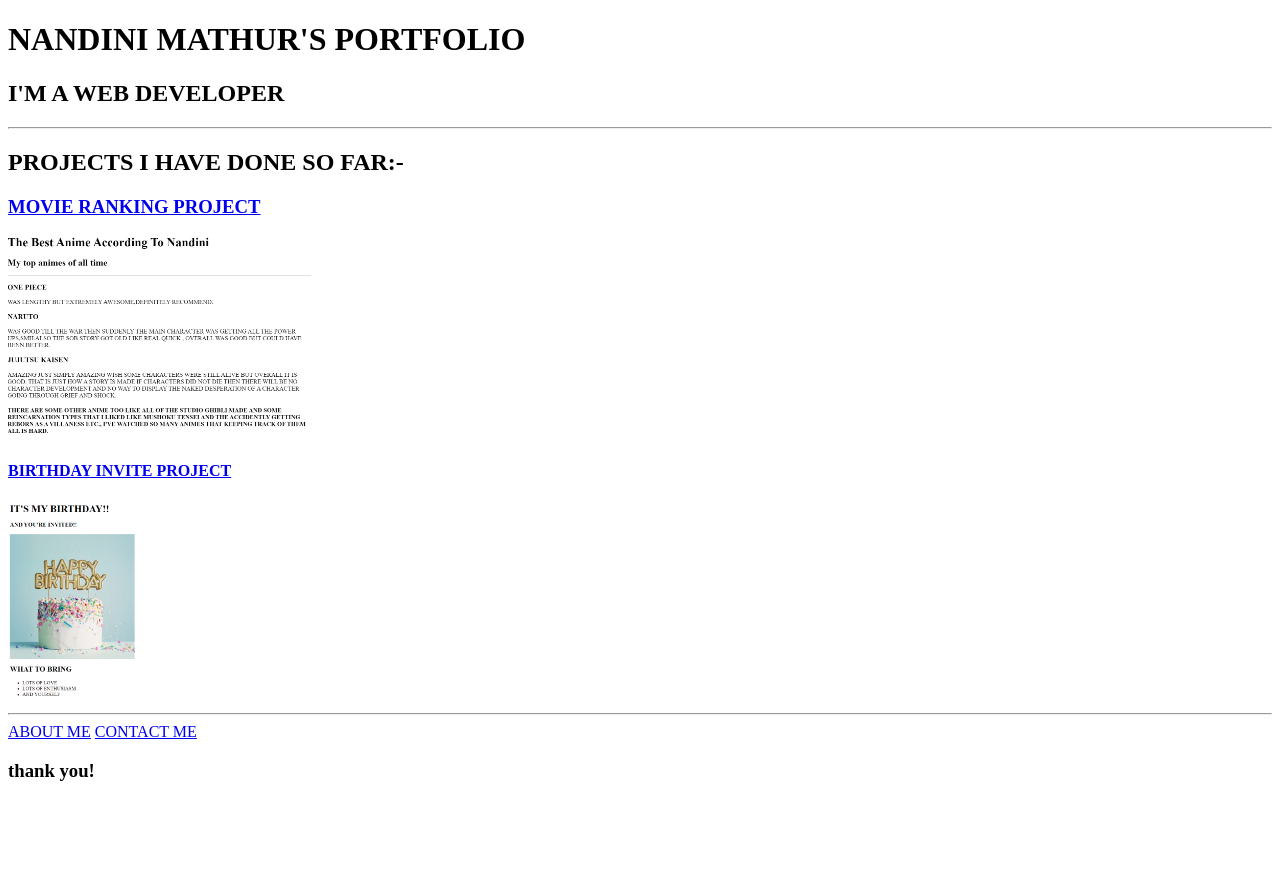
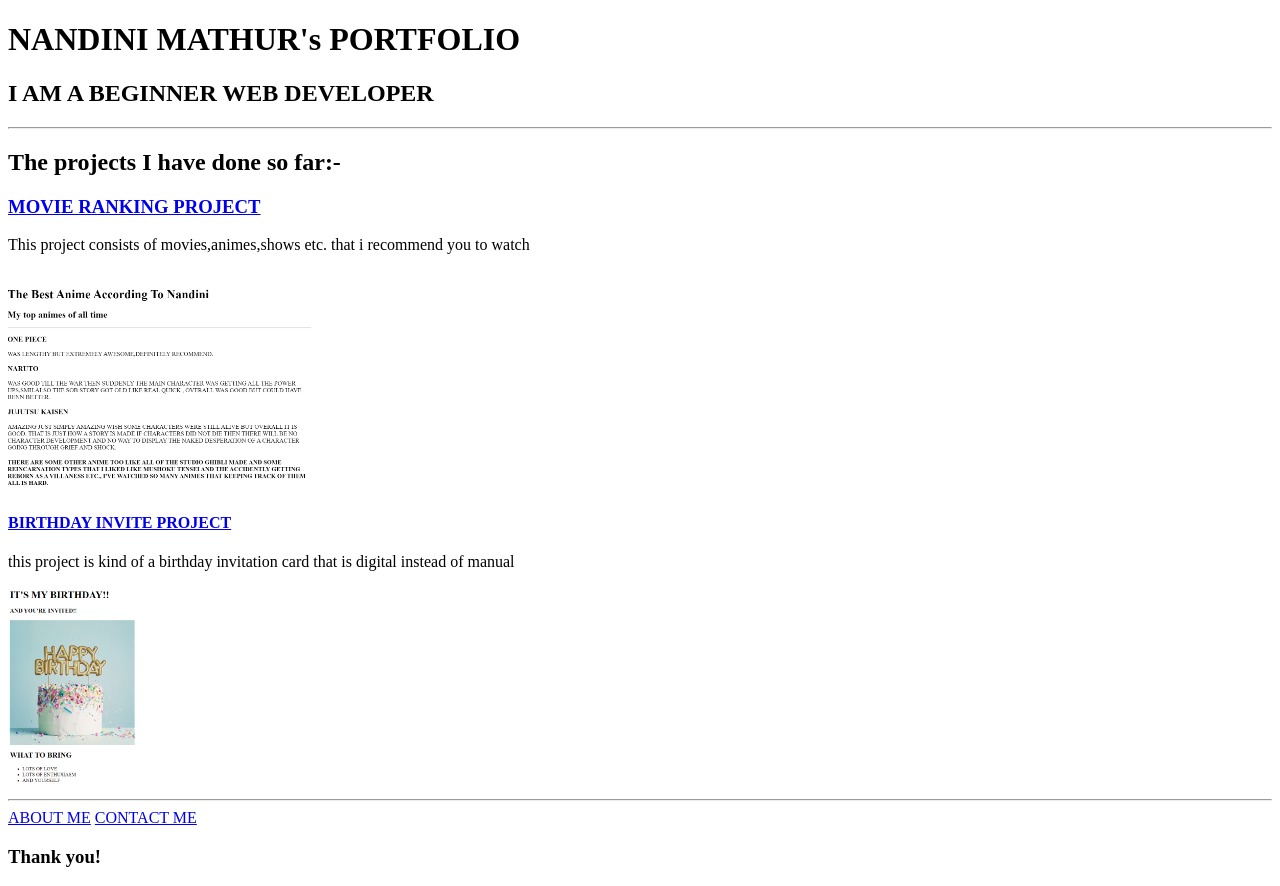
Before and after one commit to nandini-mathur/portfolio, a plain HTML site: page index.html in a window 1280 px wide. Before the commit the page ends 800 px from the top, so only its background shows below. Drawn offline with Linux system fonts and the light colour scheme.

Commit message:
Update index.html

```diff
--- a/index.html
+++ b/index.html
@@ -2,20 +2,22 @@
 <html lang="en">
 <head>
     <meta charset="UTF-8">
-    <title>NANDINI MATHUR WEBSITE</title>
+    <title>NANDINI MATHUR's WEBSITE</title>
 </head>
 
 <body>
-    <h1>NANDINI MATHUR'S PORTFOLIO</h1>
-    <H2>I'M A WEB DEVELOPER</H2>
+    <h1>NANDINI MATHUR's PORTFOLIO</h1>
+    <H2>I AM A BEGINNER WEB DEVELOPER</H2>
     <HR />
-    <h2>PROJECTS I HAVE DONE SO FAR:-</h2>
+    <h2>The projects I have done so far:-</h2>
    <H3> <A href="./public/movie-ranking.html">MOVIE RANKING PROJECT</A></H3>
+    <p>This project consists of movies,animes,shows etc. that i recommend you to watch</p><br />
     <IMG SRC="./assets/images/MOVIE RANKING PROJECT SCREENSHOT.png" HEIGHT="200" ALT="SCREENSHOT OF MVIE PROJECCT"/>
    <H4> <A HREF="./public/birthday-invite.html">BIRTHDAY INVITE PROJECT</A></H4>
+    <p>this project is kind of a birthday invitation card that is digital instead of manual</p>
     <IMG SRC="./assets/images/BIRTHDAY PROJECT SCREENSHOT.png" HEIGHT="200" ALT="BIRTHDAY INVITE PROJECT SCREENSHOT"/>
     <HR />
     <A HREF="./public/about.html">ABOUT ME</A>     <A HREF="./public/contact.html">CONTACT ME</A>
-    <h3>thank you!</h3>
+    <h3>Thank you!</h3>
 </body>
 </html>
```
